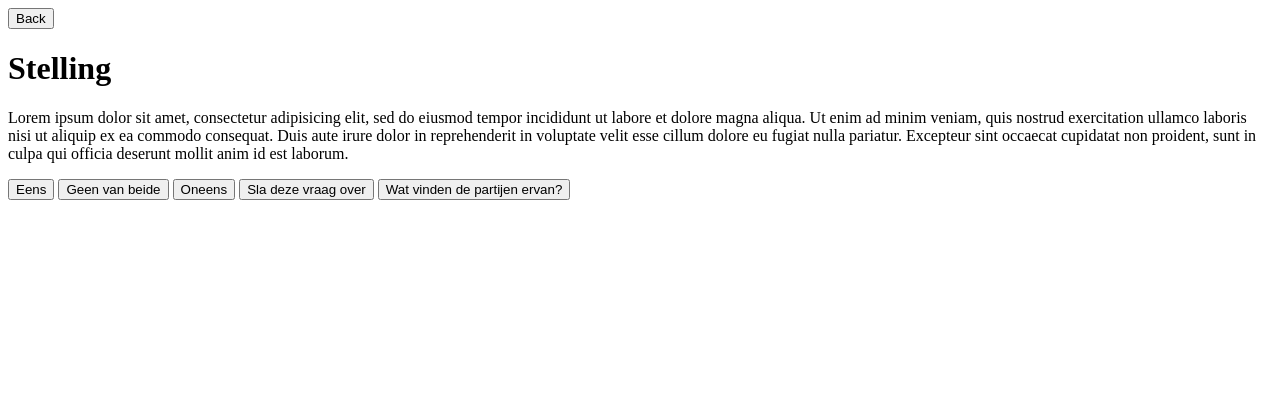
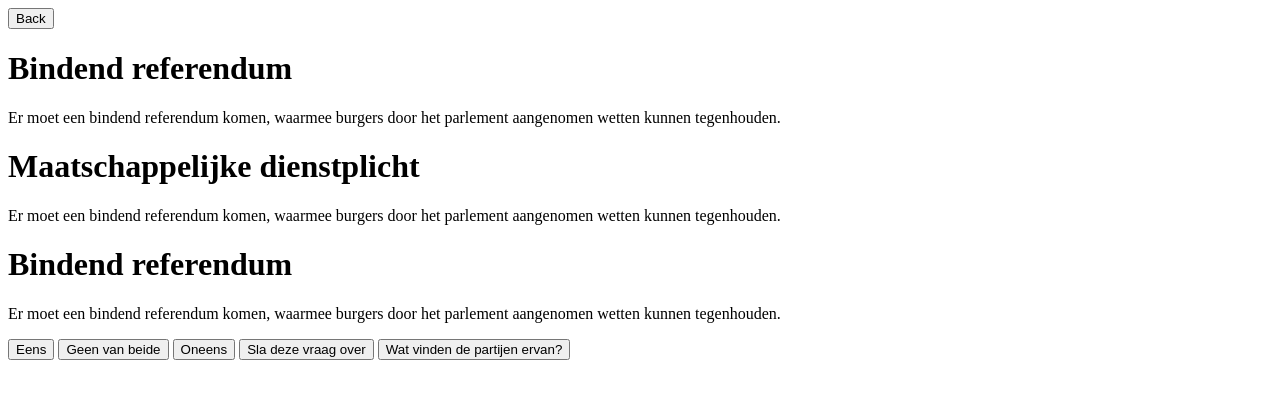
Before and after one commit to JarnodeLeeuw/Stemwijzer, a plain HTML site: page index.html in a window 1280 px wide. Drawn offline with Linux system fonts and the light colour scheme; files whose address does not match are found by name.

Commit message:
third commit

```diff
--- a/index.html
+++ b/index.html
@@ -3,17 +3,23 @@
 <head>
 	<title>Stemwijzer</title>
 	<script src="JS/stemwijzer.js" type="text/javascript"></script>
+	<script src="JS/data.js" type="text/javascript"></script>
 </head>
 <body>
 	<button class="button" id="Back" onclick="back();">Back</button>
-	<div>
-		<h1>Stelling</h1>
-		<p>Lorem ipsum dolor sit amet, consectetur adipisicing elit, sed do eiusmod
-		tempor incididunt ut labore et dolore magna aliqua. Ut enim ad minim veniam,
-		quis nostrud exercitation ullamco laboris nisi ut aliquip ex ea commodo
-		consequat. Duis aute irure dolor in reprehenderit in voluptate velit esse
-		cillum dolore eu fugiat nulla pariatur. Excepteur sint occaecat cupidatat non
-		proident, sunt in culpa qui officia deserunt mollit anim id est laborum.</p>
+	<div class="stellingen">
+		<div id="stelling1">
+			<h1>Bindend referendum</h1>
+			<p>Er moet een bindend referendum komen, waarmee burgers door het parlement aangenomen wetten kunnen tegenhouden.</p>
+		</div>
+		<div id="stelling2">
+			<h1>Maatschappelijke dienstplicht</h1>
+			<p>Er moet een bindend referendum komen, waarmee burgers door het parlement aangenomen wetten kunnen tegenhouden.</p>
+		</div>
+		<div id="stelling3">
+			<h1>Bindend referendum</h1>
+			<p>Er moet een bindend referendum komen, waarmee burgers door het parlement aangenomen wetten kunnen tegenhouden.</p>
+		</div>
 	</div>
 
 	<button class="button" id="Eens" onclick="eens();">Eens</button>
--- a/stemwijzer.js
+++ b/stemwijzer.js
@@ -1 +1,3 @@
-function
+function eens() {
+
+}
```
